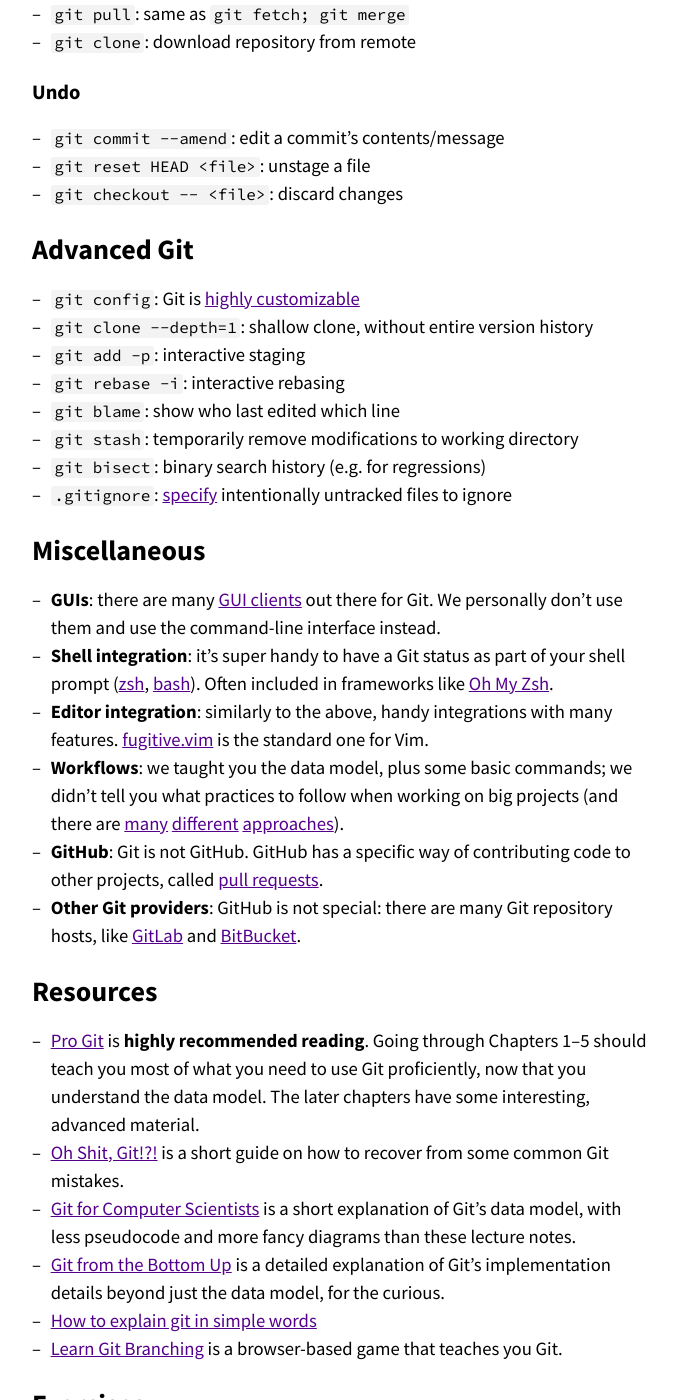
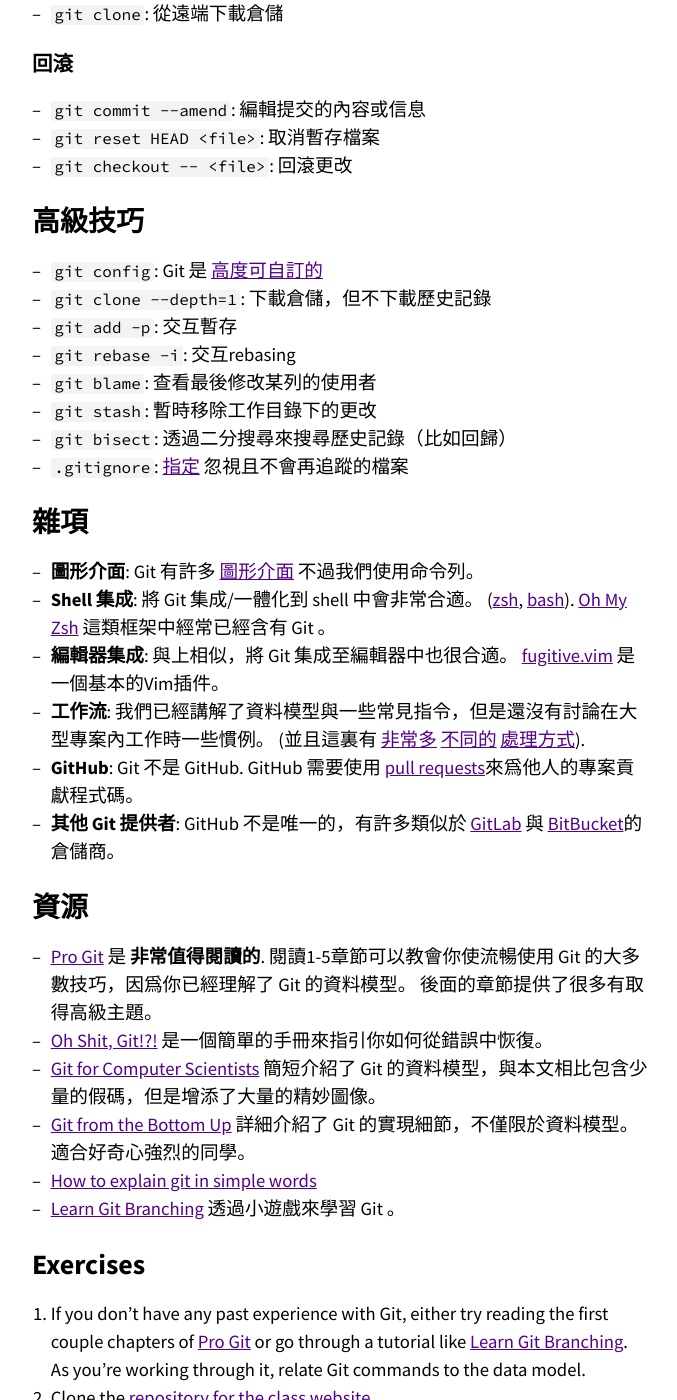
Before and after one commit to missing-semester-zh-Hant/missing-semester-zh-Hant.github.io, a Jekyll site: the page built from _2020/version-control.md, in a window 1280 px wide and 1400 px high, scrolled down 6892 px. Shown: the whole window, without its empty margins (300-977 px from the left). Built offline with Jekyll 4.4.1, drawn with Linux system fonts in a browser that asks for light colours; some of the changed text lies outside the part shown.

Commit message:
update translation of version-control

```diff
--- a/_2020/version-control.md
+++ b/_2020/version-control.md
@@ -506,7 +506,7 @@ index 94bab17..f0013b2 100644
 
 {% endcomment %}
 
-- `git help <command>`: get help for a git command
+<!-- - `git help <command>`: get help for a git command
 - `git init`: creates a new git repo, with data stored in the `.git` directory
 - `git status`: tells you what's going on
 - `git add <filename>`: adds files to staging area
@@ -517,9 +517,23 @@ index 94bab17..f0013b2 100644
 - `git log --all --graph --decorate`: visualizes history as a DAG
 - `git diff <filename>`: show differences since the last commit
 - `git diff <revision> <filename>`: shows differences in a file between snapshots
-- `git checkout <revision>`: updates HEAD and current branch
+- `git checkout <revision>`: updates HEAD and current branch -->
+- `git help <command>`: 獲取幫助
+- `git init`: 建立新的倉儲，相關資料會寫入 `.git` 檔案夾
+- `git status`: 顯示當前倉儲狀態
+- `git add <filename>`: 添加到暫存區域
+- `git commit`: 建立新提交
+    - 寫入 [優秀的提交信息](https://tbaggery.com/2008/04/19/a-note-about-git-commit-messages.html)!
+    - 透過更多方式寫入 [優秀的提交信息](https://chris.beams.io/posts/git-commit/)!
+- `git log`: 以詳細信息顯示歷史日誌
+- `git log --all --graph --decorate`: 以 DAG 方式顯示歷史日誌
+- `git diff <filename>`: 展示與上一次提交時的差異
+- `git diff <revision> <filename>`: 展示某檔案與上一次提交時的差異
+- `git checkout <revision>`: 更新 HEAD 與當前分支
 
-## Branching and merging
+
+<!-- ## Branching and merging -->
+## 分支與合併
 
 {% comment %}
 
@@ -534,44 +548,70 @@ command is used for merging.
 
 {% endcomment %}
 
-- `git branch`: shows branches
+<!-- - `git branch`: shows branches
 - `git branch <name>`: creates a branch
 - `git checkout -b <name>`: creates a branch and switches to it
     - same as `git branch <name>; git checkout <name>`
 - `git merge <revision>`: merges into current branch
 - `git mergetool`: use a fancy tool to help resolve merge conflicts
+- `git rebase`: rebase set of patches onto a new base -->
+- `git branch`: 顯示分支
+- `git branch <name>`: 建立分支
+- `git checkout -b <name>`: 建立分支並切換至該分支
+    - 等同於 `git branch <name>; git checkout <name>`
+- `git merge <revision>`: 合併到當前分支
+- `git mergetool`: 使用神奇工具處理合併衝突
 - `git rebase`: rebase set of patches onto a new base
 
-## Remotes
+<!-- ## Remotes -->
+## 遠端
 
-- `git remote`: list remotes
+<!-- - `git remote`: list remotes
 - `git remote add <name> <url>`: add a remote
 - `git push <remote> <local branch>:<remote branch>`: send objects to remote, and update remote reference
 - `git branch --set-upstream-to=<remote>/<remote branch>`: set up correspondence between local and remote branch
 - `git fetch`: retrieve objects/references from a remote
 - `git pull`: same as `git fetch; git merge`
-- `git clone`: download repository from remote
+- `git clone`: download repository from remote -->
+- `git remote`: 列出遠端
+- `git remote add <name> <url>`: 添加遠端
+- `git push <remote> <local branch>:<remote branch>`: 將物件推送至遠端，並且更新遠端參考
+- `git branch --set-upstream-to=<remote>/<remote branch>`: 建立本地分支與遠端分支的關聯
+- `git fetch`: 從遠端擷取物件/參考
+- `git pull`: 等同於 `git fetch; git merge`
+- `git clone`: 從遠端下載倉儲
 
-## Undo
+<!-- ## Undo -->
+## 回滾
 
-- `git commit --amend`: edit a commit's contents/message
-- `git reset HEAD <file>`: unstage a file
-- `git checkout -- <file>`: discard changes
+- `git commit --amend`: 編輯提交的內容或信息
+- `git reset HEAD <file>`: 取消暫存檔案
+- `git checkout -- <file>`: 回滾更改
 
-# Advanced Git
+<!-- # Advanced Git -->
+# 高級技巧
 
-- `git config`: Git is [highly customizable](https://git-scm.com/docs/git-config)
+<!-- - `git config`: Git is [highly customizable](https://git-scm.com/docs/git-config)
 - `git clone --depth=1`: shallow clone, without entire version history
 - `git add -p`: interactive staging
 - `git rebase -i`: interactive rebasing
 - `git blame`: show who last edited which line
 - `git stash`: temporarily remove modifications to working directory
 - `git bisect`: binary search history (e.g. for regressions)
-- `.gitignore`: [specify](https://git-scm.com/docs/gitignore) intentionally untracked files to ignore
+- `.gitignore`: [specify](https://git-scm.com/docs/gitignore) intentionally untracked files to ignore -->
+- `git config`: Git 是 [高度可自訂的](https://git-scm.com/docs/git-config)
+- `git clone --depth=1`: 下載倉儲，但不下載歷史記錄
+- `git add -p`: 交互暫存
+- `git rebase -i`: 交互rebasing
+- `git blame`: 查看最後修改某列的使用者
+- `git stash`: 暫時移除工作目錄下的更改
+- `git bisect`: 透過二分搜尋來搜尋歷史記錄（比如回歸）
+- `.gitignore`: [指定](https://git-scm.com/docs/gitignore) 忽視且不會再追蹤的檔案
 
-# Miscellaneous
+<!-- # Miscellaneous -->
+# 雜項
 
-- **GUIs**: there are many [GUI clients](https://git-scm.com/downloads/guis)
+<!-- - **GUIs**: there are many [GUI clients](https://git-scm.com/downloads/guis)
 out there for Git. We personally don't use them and use the command-line
 interface instead.
 - **Shell integration**: it's super handy to have a Git status as part of your
@@ -591,11 +631,27 @@ to other projects, called [pull
 requests](https://help.github.com/en/github/collaborating-with-issues-and-pull-requests/about-pull-requests).
 - **Other Git providers**: GitHub is not special: there are many Git repository
 hosts, like [GitLab](https://about.gitlab.com/) and
-[BitBucket](https://bitbucket.org/).
+[BitBucket](https://bitbucket.org/). -->
+- **圖形介面**: Git 有許多 [圖形介面](https://git-scm.com/downloads/guis)
+不過我們使用命令列。
+- **Shell 集成**: 將 Git 集成/一體化到 shell 中會非常合適。
+([zsh](https://github.com/olivierverdier/zsh-git-prompt),
+[bash](https://github.com/magicmonty/bash-git-prompt)). [Oh My Zsh](https://github.com/ohmyzsh/ohmyzsh) 這類框架中經常已經含有 Git 。
+- **編輯器集成**: 與上相似，將 Git 集成至編輯器中也很合適。 [fugitive.vim](https://github.com/tpope/vim-fugitive) 是一個基本的Vim插件。
+- **工作流**: 我們已經講解了資料模型與一些常見指令，但是還沒有討論在大型專案內工作時一些慣例。
+(並且這裏有 [非常多](https://nvie.com/posts/a-successful-git-branching-model/)
+[不同的](https://www.endoflineblog.com/gitflow-considered-harmful)
+[處理方式](https://www.atlassian.com/git/tutorials/comparing-workflows/gitflow-workflow)).
+- **GitHub**: Git 不是 GitHub. GitHub 需要使用 [pull
+requests](https://help.github.com/en/github/collaborating-with-issues-and-pull-requests/about-pull-requests)來爲他人的專案貢獻程式碼。
+- **其他 Git 提供者**: GitHub 不是唯一的，有許多類似於 [GitLab](https://about.gitlab.com/) 與
+[BitBucket](https://bitbucket.org/)的倉儲商。
 
-# Resources
 
-- [Pro Git](https://git-scm.com/book/en/v2) is **highly recommended reading**.
+<!-- # Resources -->
+# 資源
+
+<!-- - [Pro Git](https://git-scm.com/book/en/v2) is **highly recommended reading**.
 Going through Chapters 1--5 should teach you most of what you need to use Git
 proficiently, now that you understand the data model. The later chapters have
 some interesting, advanced material.
@@ -611,7 +667,19 @@ model, for the curious.
 - [How to explain git in simple
 words](https://smusamashah.github.io/blog/2017/10/14/explain-git-in-simple-words)
 - [Learn Git Branching](https://learngitbranching.js.org/) is a browser-based
-game that teaches you Git.
+game that teaches you Git. -->
+- [Pro Git](https://git-scm.com/book/en/v2) 是 **非常值得閱讀的**.
+閱讀1-5章節可以教會你使流暢使用 Git 的大多數技巧，因爲你已經理解了 Git 的資料模型。
+後面的章節提供了很多有取得高級主題。
+- [Oh Shit, Git!?!](https://ohshitgit.com/) 是一個簡單的手冊來指引你如何從錯誤中恢復。
+- [Git for Computer Scientists](https://eagain.net/articles/git-for-computer-scientists/)
+簡短介紹了 Git 的資料模型，與本文相比包含少量的假碼，但是增添了大量的精妙圖像。
+- [Git from the Bottom Up](https://jwiegley.github.io/git-from-the-bottom-up/)
+詳細介紹了 Git 的實現細節，不僅限於資料模型。適合好奇心強烈的同學。
+- [How to explain git in simple
+words](https://smusamashah.github.io/blog/2017/10/14/explain-git-in-simple-words)
+- [Learn Git Branching](https://learngitbranching.js.org/) 透過小遊戲來學習 Git 。
+
 
 # Exercises
 
```
